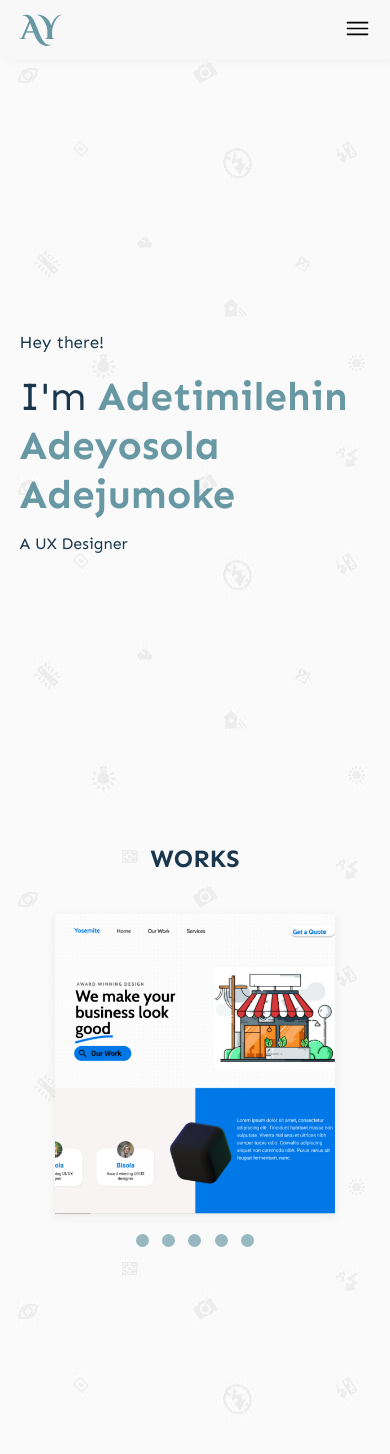
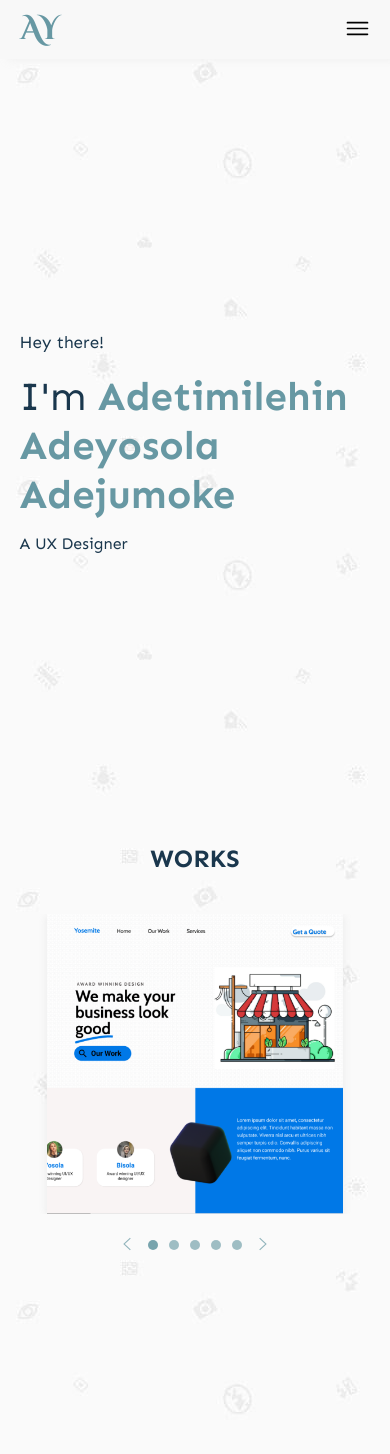
Before and after one commit to bisoladebiyi/yossee-portfolio, a React (Create React App) app: page / in a window 390 px wide. Shown: the top 1454 px of the page. Built offline with nearby package versions, Linux system fonts and the light colour scheme.

Commit message:
finished work slider

```diff
--- a/src/components/works.jsx
+++ b/src/components/works.jsx
@@ -1,51 +1,188 @@
-import React from 'react'
-import { Link } from 'react-router-dom'
-import work1 from '../images/work1.png'
-import work2 from '../images/work2.png'
-import work3 from '../images/work3.png'
-
-
+import React from "react";
+import { Link } from "react-router-dom";
+import work1 from "../images/work1.png";
+import work2 from "../images/work2.png";
+import work3 from "../images/work3.png";
 
 const Works = () => {
+  let currentSlide = 0;
 
-    const manual = (e) => {
-        let figure = document.querySelector(".fig-1")
-        if(e.target.id === "first"){
-            figure.setAttribute("style", "margin-left: 0%;")
-        }else if(e.target.id === "second"){
-            figure.setAttribute("style", "margin-left: -20%;")
-        }else if(e.target.id === "third"){
-            figure.setAttribute("style", "margin-left: -40%;")
-        }else if(e.target.id === "fourth"){
-            figure.setAttribute("style", "margin-left: -60%;")
-        }else if(e.target.id === "fifth"){
-            figure.setAttribute("style", "margin-left: -82%;")
-        }
-    }
-    return (
-        <div className="works">
-            <h3>WORKS</h3>
-            <div className="work-grid">
-                <figure className="fig-1"><img src={work1} alt="" /></figure>
-                <figure><img src={work2} alt="" /></figure>
-                <figure><img src={work2} alt="" /></figure>
-                <figure><img src={work3} alt="" /></figure>
-            </div>
-            <div className="controls">
-            {/* <button><svg className="arrows" viewBox="0 0 512 512" xmlns="http://www.w3.org/2000/svg" enable-background="new 0 0 512 512"><path d="M352 115.4 331.3 96 160 256l171.3 160 20.7-19.3L201.5 256z" fill="#6798a3" class="fill-000000"></path></svg></button> */}
-                <button onClick={(e) => manual(e)}><svg viewBox="0 0 16 16" xmlns="http://www.w3.org/2000/svg" enable-background="new 0 0 16 16"><circle  id="first" cx="8" cy="8" r="8" fill="#6798a3" class="fill-000000"></circle></svg></button>
-                <button onClick={(e) => manual(e)}><svg viewBox="0 0 16 16" xmlns="http://www.w3.org/2000/svg" enable-background="new 0 0 16 16"><circle id="second" cx="8" cy="8" r="8" fill="#6798a3" class="fill-000000"></circle></svg></button>
-                <button onClick={(e) => manual(e)}><svg viewBox="0 0 16 16" xmlns="http://www.w3.org/2000/svg" enable-background="new 0 0 16 16"><circle id="third" cx="8" cy="8" r="8" fill="#6798a3" class="fill-000000"></circle></svg></button>
-                <button onClick={(e) => manual(e)}><svg viewBox="0 0 16 16" xmlns="http://www.w3.org/2000/svg" enable-background="new 0 0 16 16"><circle id="fourth" cx="8" cy="8" r="8" fill="#6798a3" class="fill-000000"></circle></svg></button>
-                <button onClick={(e) => manual(e)}><svg viewBox="0 0 16 16" xmlns="http://www.w3.org/2000/svg" enable-background="new 0 0 16 16"><circle id="fifth" cx="8" cy="8" r="8" fill="#6798a3" class="fill-000000"></circle></svg></button>
+  window.addEventListener("resize", () => {
+    const slider = document.querySelector(".work-grid");
+    slider.style["scroll-behavior"] = "auto";
+    moveSlide(currentSlide);
+    slider.style["scroll-behavior"] = "smooth";
+  });
 
+  const moveSlide = (nextSlide) => {
+    const slides = [...document.querySelectorAll(".slides")];
+    const slider = document.querySelector(".work-grid");
+    const slidePosition = nextSlide * slides[0].clientWidth;
+    slider.scrollTo(slidePosition, 0);
+    currentSlide = nextSlide;
+  };
+  const radioSlide = (index) => {
+    const radios = [...document.querySelectorAll(".radio-btn")];
 
-{/*
-                <button><svg className="arrows" viewBox="0 0 512 512" xmlns="http://www.w3.org/2000/svg" enable-background="new 0 0 512 512"><path d="M160 115.4 180.7 96 352 256 180.7 416 160 396.7 310.5 256z" fill="#6798a3" class="fill-000000"></path></svg></button> */}
-            </div>
-            <Link to="/my-works"><button className="more-projects">More Projects</button></Link>
+    radios[currentSlide].classList.remove("active");
+    radios[index].classList.add("active");
+    moveSlide(index);
+  };
+  const showNext = () => {
+    const slides = [...document.querySelectorAll(".slides")];
+    const nextSlide = currentSlide === slides.length - 1 ? 0 : currentSlide + 1;
+
+    moveSlide(nextSlide);
+    console.log("next");
+  };
+
+  const showPrev = () => {
+    const slides = [...document.querySelectorAll(".slides")];
+    const nextSlide = currentSlide === 0 ? slides.length - 1 : currentSlide - 1;
+    moveSlide(nextSlide);
+  };
+
+  return (
+    <div className="works">
+      <h3>WORKS</h3>
+      <div className="work-grid">
+        <figure className="slides fig-1">
+          <img src={work1} alt="" />
+        </figure>
+        <figure className="slides">
+          <img src={work2} alt="" />
+        </figure>
+        <figure className="slides">
+          <img src={work2} alt="" />
+        </figure>
+        <figure className="slides">
+          <img src={work3} alt="" />
+        </figure>
+        <div className="slides see-more-slide ">
+        <Link to="/my-works">
+        <div className="see-more">
+            <p>See More</p>
+            <svg viewBox="0 0 96 96" xmlns="http://www.w3.org/2000/svg"><path d="M12 52h62.344L52.888 73.456a4 4 0 1 0 5.657 5.656l28.283-28.284c.186-.186.352-.391.498-.609.067-.101.114-.21.172-.315.066-.124.142-.242.195-.373.057-.135.089-.275.129-.415.033-.111.076-.217.099-.331.052-.26.079-.522.079-.785l-.001-.009a4.032 4.032 0 0 0-.078-.774c-.024-.12-.069-.231-.104-.349-.039-.133-.069-.268-.123-.397-.058-.139-.136-.265-.208-.396-.054-.098-.097-.198-.159-.292a3.94 3.94 0 0 0-.501-.614L58.544 16.888a4.001 4.001 0 0 0-5.657 5.657L74.343 44H12a4 4 0 0 0 0 8z" fill="#6798a3" class="fill-000000"></path></svg>
         </div>
-    )
-}
+      </Link>
+        </div>
 
-export default Works
+      </div>
+      <div className="controls">
+        <button onClick={showPrev}>
+          <svg
+            className="arrows prev-slide"
+            viewBox="0 0 512 512"
+            xmlns="http://www.w3.org/2000/svg"
+            enable-background="new 0 0 512 512"
+          >
+            <path
+              d="M352 115.4 331.3 96 160 256l171.3 160 20.7-19.3L201.5 256z"
+              fill="#6798a3"
+              class="fill-000000"
+            ></path>
+          </svg>
+        </button>
+        <button onClick={() => radioSlide(0)} className="radio-btn active">
+          <svg
+            viewBox="0 0 16 16"
+            xmlns="http://www.w3.org/2000/svg"
+            enable-background="new 0 0 16 16"
+          >
+            <circle
+              id="first"
+              cx="8"
+              cy="8"
+              r="8"
+              fill="#6798a3"
+              class="fill-000000"
+            ></circle>
+          </svg>
+        </button>
+        <button onClick={() => radioSlide(1)} className="radio-btn">
+          <svg
+            viewBox="0 0 16 16"
+            xmlns="http://www.w3.org/2000/svg"
+            enable-background="new 0 0 16 16"
+          >
+            <circle
+              id="second"
+              cx="8"
+              cy="8"
+              r="8"
+              fill="#6798a3"
+              class="fill-000000"
+            ></circle>
+          </svg>
+        </button>
+        <button onClick={() => radioSlide(2)} className="radio-btn">
+          <svg
+            viewBox="0 0 16 16"
+            xmlns="http://www.w3.org/2000/svg"
+            enable-background="new 0 0 16 16"
+          >
+            <circle
+              id="third"
+              cx="8"
+              cy="8"
+              r="8"
+              fill="#6798a3"
+              class="fill-000000"
+            ></circle>
+          </svg>
+        </button>
+        <button onClick={() => radioSlide(3)} className="radio-btn">
+          <svg
+            viewBox="0 0 16 16"
+            xmlns="http://www.w3.org/2000/svg"
+            enable-background="new 0 0 16 16"
+          >
+            <circle
+              id="fourth"
+              cx="8"
+              cy="8"
+              r="8"
+              fill="#6798a3"
+              class="fill-000000"
+            ></circle>
+          </svg>
+        </button>
+        <button onClick={() => radioSlide(4)} className="radio-btn">
+          <svg
+            viewBox="0 0 16 16"
+            xmlns="http://www.w3.org/2000/svg"
+            enable-background="new 0 0 16 16"
+          >
+            <circle
+              id="fifth"
+              cx="8"
+              cy="8"
+              r="8"
+              fill="#6798a3"
+              class="fill-000000"
+            ></circle>
+          </svg>
+        </button>
+        <button onClick={showNext}>
+          <svg
+            className="arrows next-slide"
+            viewBox="0 0 512 512"
+            xmlns="http://www.w3.org/2000/svg"
+            enable-background="new 0 0 512 512"
+          >
+            <path
+              d="M160 115.4 180.7 96 352 256 180.7 416 160 396.7 310.5 256z"
+              fill="#6798a3"
+              class="fill-000000"
+            ></path>
+          </svg>
+        </button>
+      </div>
+      <Link to="/my-works">
+        <button className="more-projects">More Projects</button>
+      </Link>
+    </div>
+  );
+};
+
+export default Works;
--- a/src/css/main.css
+++ b/src/css/main.css
@@ -245,38 +245,6 @@ button:hover {
   text-align: center;
   overflow-x: hidden;
 }
-@media (max-width: 800px) {
-  .works {
-    width: 90%;
-  }
-}
-.works .controls {
-  width: 38%;
-  justify-content: space-between;
-  margin: 20px auto 0;
-  align-items: center;
-  display: none;
-}
-@media (max-width: 600px) {
-  .works .controls {
-    display: flex;
-  }
-}
-.works .controls button {
-  margin: 0;
-  border: none;
-  background: none;
-  padding: 0;
-}
-.works .controls button svg {
-  width: 13px;
-}
-.works .controls button svg circle {
-  fill: #6798a3ad;
-}
-.works .controls button .arrows {
-  width: 25px;
-}
 .works .work-grid {
   display: grid;
   grid-template-columns: 1fr 1fr;
@@ -326,25 +294,101 @@ button:hover {
     margin-bottom: 30px;
   }
 }
+.works .see-more-slide {
+  display: none;
+  place-items: center;
+  display: none;
+}
+.works .see-more-slide .see-more {
+  width: 100px;
+  display: flex;
+  align-items: center;
+  justify-content: space-between;
+  cursor: pointer;
+  transition: width 0.2s ease-in-out;
+}
+.works .see-more-slide .see-more:hover {
+  width: 105px;
+}
+.works .see-more-slide .see-more svg {
+  width: 20px;
+}
+@media (max-width: 600px) {
+  .works .see-more-slide {
+    display: grid;
+  }
+}
+@media (max-width: 800px) {
+  .works {
+    width: 90%;
+  }
+}
+.works .controls {
+  width: 40%;
+  justify-content: space-between;
+  margin: 20px auto 0;
+  align-items: center;
+  display: none;
+}
+@media (max-width: 600px) {
+  .works .controls {
+    display: flex;
+  }
+}
+@media (max-width: 400px) {
+  .works .controls {
+    width: 50%;
+  }
+}
+.works .controls button {
+  margin: 0;
+  border: none;
+  background: none;
+  padding: 0;
+  opacity: 0.7;
+}
+.works .controls button.active {
+  opacity: 1;
+}
+.works .controls button svg {
+  width: 13px;
+}
+.works .controls button svg circle {
+  fill: #6798a3e2;
+}
+@media (max-width: 400px) {
+  .works .controls button svg {
+    width: 10px;
+  }
+}
+.works .controls button .arrows {
+  width: 25px;
+}
+@media (max-width: 400px) {
+  .works .controls button .arrows {
+    width: 20px;
+  }
+}
 @media (max-width: 600px) {
   .works {
     width: 80%;
   }
   .works .work-grid {
-    display: flex;
-    width: 500%;
+    display: grid;
+    grid-template-columns: repeat(5, 100%);
+    overflow: hidden;
+    scroll-behavior: smooth;
     grid-gap: 0;
-    align-items: center;
   }
   .works .work-grid figure {
-    width: 20%;
+    width: 100%;
     box-shadow: none;
   }
   .works .work-grid figure:not(:last-child) {
     margin-bottom: 0;
   }
   .works .work-grid figure img {
-    width: 90%;
+    width: 95%;
     box-shadow: 0px 2px 8px 0px rgba(208, 208, 208, 0.385);
   }
   .works .more-projects {
--- a/src/sass/main.scss
+++ b/src/sass/main.scss
@@ -184,12 +184,35 @@ button{
     margin: 0 auto;
     text-align: center;
     overflow-x: hidden;
+    @include workLayout;
+    .see-more-slide{
+        display: none;
+        place-items: center;
+        display: none;
+        .see-more{
+            width: 100px;
+            display: flex;
+            align-items: center;
+            justify-content: space-between;
+            cursor: pointer;
+            transition: width .2s ease-in-out;
+            &:hover{
+                width: 105px;
+            }
+            svg{
+                width: 20px;
+            }
+        }
+        @include respond(tab-port){
+            display: grid;
+        }
+    }
     @include respond(tab-land){
         width: 90%;
     }
 
     .controls{
-        width: 38%;
+        width: 40%;
         justify-content: space-between;
         margin: 20px auto 0;
         align-items: center;
@@ -197,39 +220,54 @@ button{
         @include respond(tab-port) {
             display: flex;
         }
+        @include respond(mobile) {
+            width: 50%;
+        }
         button{
             @include removeBtnStyle;
+            opacity: .7;
+            &.active {
+                opacity: 1;
+            }
             svg{
                 width: 13px;
                 circle{
-                    fill: #6798a3ad;
+                    fill: #6798a3e2;
+                }
+                @include respond(mobile) {
+                    width: 10px;
                 }
             }
             .arrows{
-                width: 25px
+                width: 25px;
+                @include respond(mobile) {
+                    width: 20px;
+                }
             }
         }
     }
-    @include workLayout;
+
     @include respond(tab-port){
         width: 80%;
         .work-grid{
-            display: flex;
-            width: 500%;
+            display: grid;
+            grid-template-columns: repeat(5,100%) ;
+            overflow: hidden;
+            scroll-behavior: smooth;
             grid-gap: 0;
-            align-items: center;
             figure{
-                width: 20%;
+                width: 100%;
                 box-shadow: none;
                 &:not(:last-child){
                     margin-bottom: 0;
                 }
                 img{
-                    width: 90%;
+                    width: 95%;
                     box-shadow: 0px 2px 8px 0px rgba(208, 208, 208, 0.385);
                 }
 
             }
+
         }
         .more-projects{
             display: none;
```
Also changed, not shown: src/images/right.svg (added), 1 other file (tests, documents, lock files or other folders).
